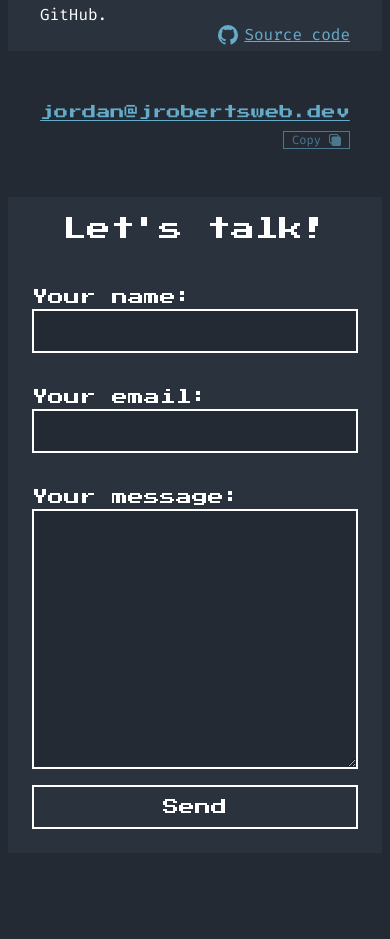
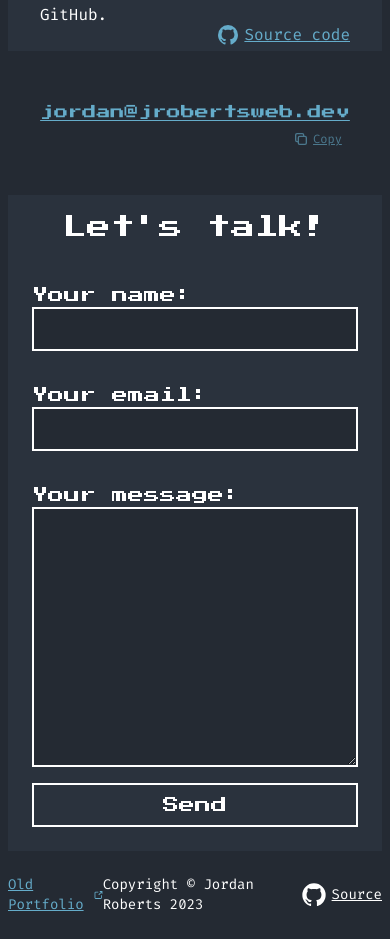
Before and after one commit to FlapShatner/portfolio-v2, a Next.js app: page / in a window 390 px wide. Shown: the part 4120-5059 px from the top of the page. Before the commit the page ends 4997 px from the top, so only its background shows below. Built offline with nearby package versions, Linux system fonts and the light colour scheme.

Commit message:
footer and svg icons

```diff
--- a/app/layout.tsx
+++ b/app/layout.tsx
@@ -6,8 +6,8 @@ const ps = Press_Start_2P({ subsets: ['latin-ext'], weight: ['400'], variable: '
 const fira = Fira_Code({ subsets: ['latin-ext'], weight: ['400'], variable: '--fira' })
 
 export const metadata: Metadata = {
- title: 'Create Next App',
- description: 'Generated by create next app',
+ title: 'Jordan Roberts',
+ description: 'My project portfolio',
 }
 
 export default function RootLayout({ children }: { children: React.ReactNode }) {
--- a/app/page.tsx
+++ b/app/page.tsx
@@ -3,6 +3,7 @@ import Hero from '@/components/hero'
 import Projects from '@/components/projects'
 import Email from '@/components/email'
 import Contact from '@/components/contact'
+import Footer from '@/components/footer'
 
 export default function Home() {
  return (
@@ -14,6 +15,7 @@ export default function Home() {
      <Projects />
      <Email />
      <Contact />
+     <Footer />
     </div>
    </main>
   </div>
--- a/components/email.tsx
+++ b/components/email.tsx
@@ -3,6 +3,7 @@ import Image from 'next/image'
 import { useCopyToClipboard, useWindowSize } from 'usehooks-ts'
 
 import { FC, useState } from 'react'
+import Icon from './icons'
 
 interface EmailProps {}
 
@@ -30,14 +31,12 @@ const Email: FC<EmailProps> = () => {
    </a>
    <button
     onClick={handleCopy}
-    className='ml-auto mt-2 flex gap-2 text-xs md:text-lg px-2 text-text-hl items-center justify-center cursor-pointer border md:border-2 border-text-hl font-secondary opacity-60 hover:opacity-100 focus-within:opacity-100 focus-visible:outline-text-hl'>
+    className='ml-auto mt-2 flex gap-1 text-xs md:text-lg px-2 text-text-hl items-center justify-center cursor-pointer underline font-secondary opacity-60 hover:opacity-100 focus-within:opacity-100 focus-visible:outline-text-hl'>
+    <Icon
+     iconName='Copy'
+     size={isMobile ? 16 : 24}
+    />
     {copied ? 'Copied!' : 'Copy'}
-    <Image
-     src={'/copy-px-bl.png'}
-     width={isMobile ? 12 : 18}
-     height={isMobile ? 12 : 18}
-     alt='Copy email address to clipboard'
-    />
    </button>
   </div>
  )
--- /dev/null
+++ b/components/footer.tsx
@@ -0,0 +1,33 @@
+import { FC } from 'react'
+import Icon from './icons'
+interface FooterProps {}
+
+const Footer: FC<FooterProps> = () => {
+ const year = new Date().getFullYear()
+ return (
+  <div className='pt-6 text-sm flex justify-between items-center w-full font-secondary'>
+   <a
+    href='#'
+    className='flex items-center gap-1 text-text-hl underline'>
+    Old Portfolio
+    <Icon
+     iconName='Link'
+     size={12}
+    />
+   </a>
+
+   <span>{`Copyright © Jordan Roberts ${year}`}</span>
+   <a
+    href='https://github.com/FlapShatner/portfolio-v2'
+    className='flex gap-1 items-center'>
+    <Icon
+     iconName='Github'
+     size={28}
+    />
+    <span className='underline'>Source</span>
+   </a>
+  </div>
+ )
+}
+
+export default Footer
--- a/components/icons.tsx
+++ b/components/icons.tsx
@@ -66,12 +66,51 @@ const Icon: FC<IconsProps> = ({ iconName, size }) => {
   )
  }
 
+ const CopyIcon = () => {
+  return (
+   <svg
+    width={size}
+    height={size}
+    viewBox='0 0 24 24'
+    xmlns='http://www.w3.org/2000/svg'>
+    <g
+     fill='none'
+     stroke='currentColor'
+     stroke-linecap='round'
+     stroke-linejoin='round'
+     stroke-width='2'>
+     <path d='M8 10a2 2 0 0 1 2-2h8a2 2 0 0 1 2 2v8a2 2 0 0 1-2 2h-8a2 2 0 0 1-2-2z' />
+     <path d='M16 8V6a2 2 0 0 0-2-2H6a2 2 0 0 0-2 2v8a2 2 0 0 0 2 2h2' />
+    </g>
+   </svg>
+  )
+ }
+
+ const LinkIcon = () => {
+  return (
+   <svg
+    width={size}
+    height={size}
+    viewBox='0 0 16 16'
+    xmlns='http://www.w3.org/2000/svg'>
+    <path
+     fill='currentColor'
+     fill-rule='evenodd'
+     d='M10.75 1a.75.75 0 0 0 0 1.5h1.69L8.22 6.72a.75.75 0 0 0 1.06 1.06l4.22-4.22v1.69a.75.75 0 0 0 1.5 0V1h-4.25ZM2.5 4v9a.5.5 0 0 0 .5.5h9a.5.5 0 0 0 .5-.5V8.75a.75.75 0 0 1 1.5 0V13a2 2 0 0 1-2 2H3a2 2 0 0 1-2-2V4a2 2 0 0 1 2-2h4.25a.75.75 0 0 1 0 1.5H3a.5.5 0 0 0-.5.5Z'
+     clip-rule='evenodd'
+    />
+   </svg>
+  )
+ }
+
  return (
   <>
    {iconName === 'Github' && <GithubIcon />}
    {iconName === 'LinkedIn' && <LinkedInIcon />}
    {iconName === 'Twitter' && <TwitterIcon />}
    {iconName === 'Email' && <EmailIcon />}
+   {iconName === 'Copy' && <CopyIcon />}
+   {iconName === 'Link' && <LinkIcon />}
   </>
  )
 }
--- a/components/links.tsx
+++ b/components/links.tsx
@@ -28,11 +28,9 @@ const Link: FC<LinkProps> = ({ title, url, isMobile }) => {
      size={24}
     />
     {title}
-    <Image
-     src={'/link.png'}
-     alt={''}
-     width={16}
-     height={16}
+    <Icon
+     iconName='Link'
+     size={18}
     />
    </div>
   </a>
```
